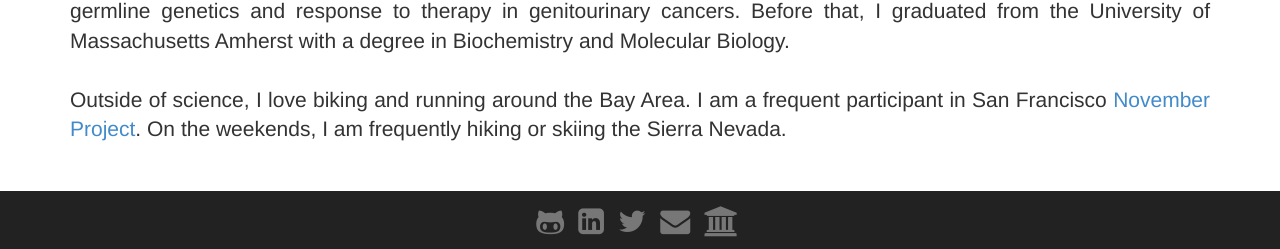
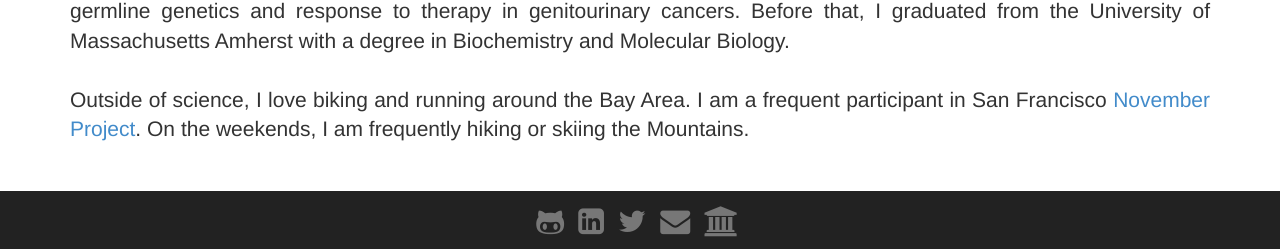
Before and after one commit to stephaniewankowicz/stephaniewankowicz.github.io, a Jekyll site: the page built from index.md, in a window 1280 px wide. Shown: the part 649-898 px from the top of the page. Built offline with Jekyll 4.4.1, drawn with Linux system fonts in a browser that asks for light colours; nearby versions of some CDN libraries; library files that are not in the unit come from our copies.

Commit message:
Update index.md

```diff
--- a/index.md
+++ b/index.md
@@ -25,5 +25,5 @@
 <br>
 <br>
 
-Outside of science, I love biking and running around the Bay Area. I am a frequent participant in San Francisco [November Project](https://november-project.com/). On the weekends, I am frequently hiking or skiing the Sierra Nevada.
+Outside of science, I love biking and running around the Bay Area. I am a frequent participant in San Francisco [November Project](https://november-project.com/). On the weekends, I am frequently hiking or skiing the Mountains.
 </p>
```
